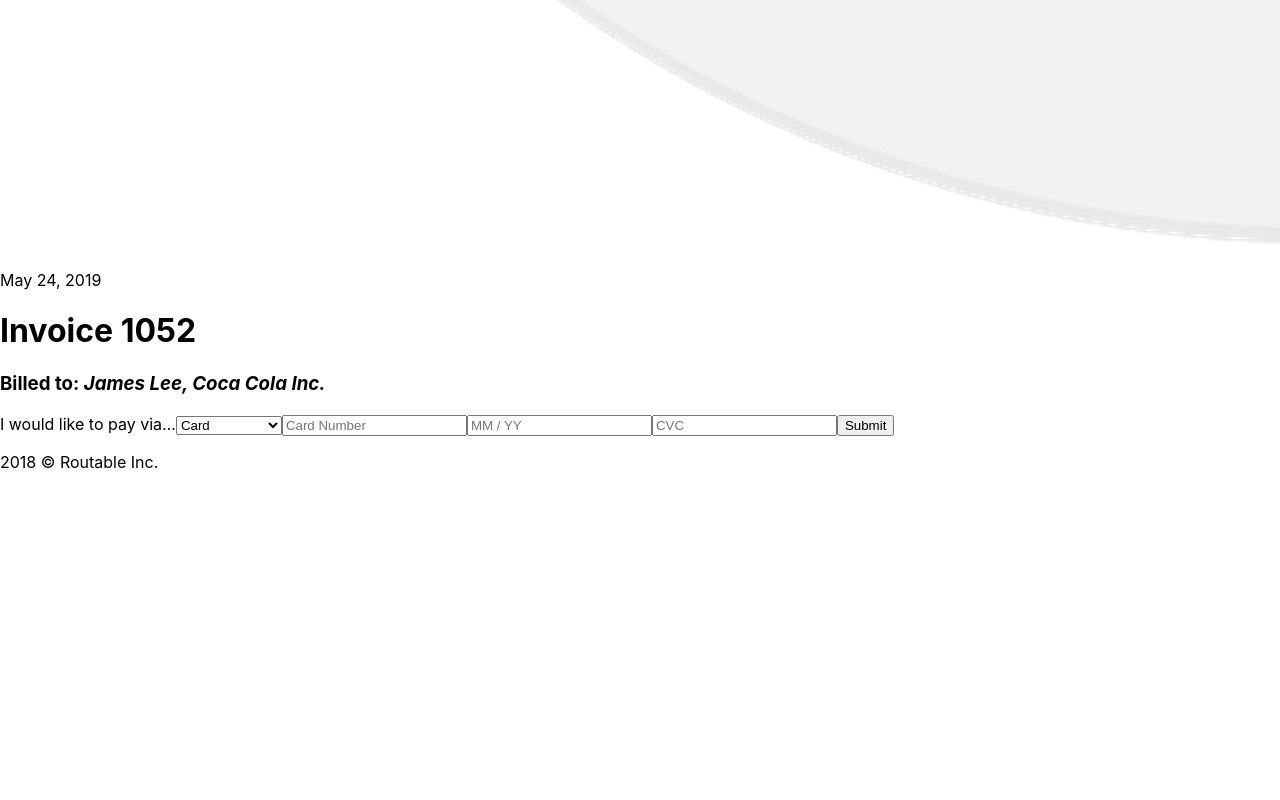
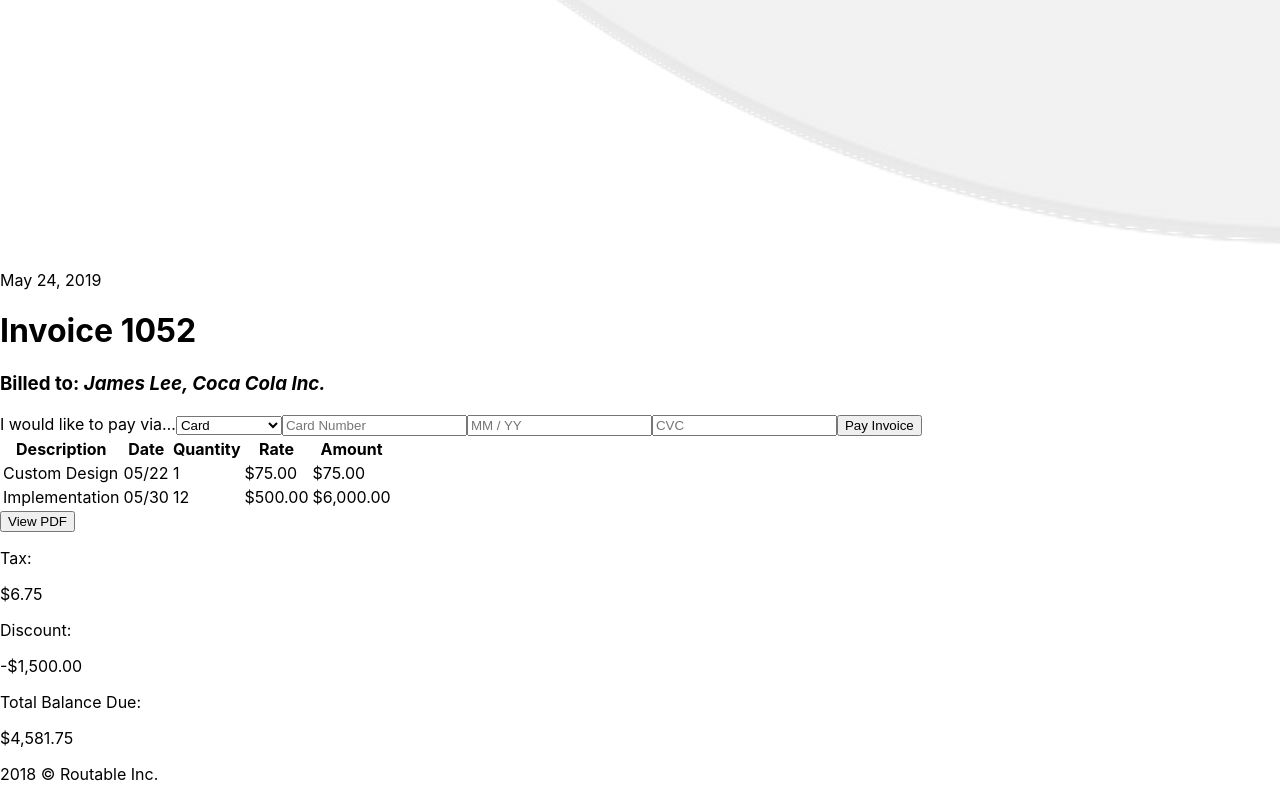
Before and after one commit to tiffanycollins/Routable-Challenge, a React (Create React App) app in the folder app/: page / in a window 1280 px wide. Shown: the part 2388-3188 px from the top of the page. Before the commit the page ends 2876 px from the top, so only its background shows below. Built offline with nearby package versions, Linux system fonts and the light colour scheme.

Commit message:
table components

```diff
--- a/app/src/App.js
+++ b/app/src/App.js
@@ -2,6 +2,7 @@ import React from 'react';
 import './css/App.css';
 import Header from './components/Header';
 import PaymentForm from './components/Form';
+import PaymentDataTable from './components/PaymentDataTable';
 import Footer from './components/Footer';
 
 function App() {
@@ -11,7 +12,7 @@ function App() {
         <div className="content">
           <Header />
           <PaymentForm />
-
+          <PaymentDataTable />
         </div>
         <Footer />
       </div>
--- /dev/null
+++ b/app/src/components/Cell.js
@@ -0,0 +1,19 @@
+import * as React from 'react';
+
+export default function Cell({
+  content,
+  header,
+}) {
+
+  const cellMarkup = header ? (
+    <th className="Cell Cell-header">
+      {content}
+    </th>
+  ) : (
+    <td className="Cell">
+      {content}
+    </td>
+  );
+
+  return (cellMarkup);
+}
--- /dev/null
+++ b/app/src/components/DataTable.js
@@ -0,0 +1,55 @@
+import * as React from 'react';
+import Cell from './Cell';
+
+export default class DataTable extends React.Component {
+  renderHeadingRow = (_cell, cellIndex) => {
+    const {headings} = this.props;
+
+    return (
+      <Cell
+        key={`heading-${cellIndex}`}
+        content={headings[cellIndex]}
+        header={true}
+      />
+    )
+  };
+
+  renderRow = (_row, rowIndex) => {
+    const {rows} = this.props;
+
+    return (
+      <tr key={`row-${rowIndex}`}>
+        {rows[rowIndex].map((_cell, cellIndex) => {
+          return (
+            <Cell
+              key={`${rowIndex}-${cellIndex}`}
+              content={rows[rowIndex][cellIndex]}
+            />
+          )
+        })}
+      </tr>
+    )
+  };
+
+  render() {
+    const {headings, rows} = this.props;
+
+    this.renderHeadingRow = this.renderHeadingRow.bind(this);
+    this.renderRow = this.renderRow.bind(this);
+
+    const theadMarkup = (
+      <tr key="heading">
+        {headings.map(this.renderHeadingRow)}
+      </tr>
+    );
+
+    const tbodyMarkup = rows.map(this.renderRow);
+
+    return (
+      <table className="Table">
+        <thead>{theadMarkup}</thead>
+        <tbody>{tbodyMarkup}</tbody>
+      </table>
+    );
+  }
+}
--- a/app/src/components/Form.js
+++ b/app/src/components/Form.js
@@ -27,7 +27,7 @@ export default class PaymentForm extends Component {
         <input type="text" placeholder="Card Number" onChange={this.handleChange} />
         <input type="text" placeholder="MM / YY" onChange={this.handleChange} />
         <input type="text" placeholder="CVC" onChange={this.handleChange} />
-        <input type="submit" value="Submit" />
+        <input type="submit" value="Pay Invoice" />
       </form>
     );
   }
--- /dev/null
+++ b/app/src/components/PaymentDataTable.js
@@ -0,0 +1,54 @@
+import React, { Component } from 'react';
+import DataTable from './DataTable';
+
+class PaymentDataTable extends Component {
+  render() {
+
+    const headings = [
+      'Description',
+      'Date',
+      'Quantity',
+      'Rate',
+      'Amount',
+    ];
+
+    const rows = [
+      [
+        'Custom Design',
+        '05/22',
+        1,
+        '$75.00',
+        '$75.00'
+      ],
+      [
+        'Implementation',
+        '05/30',
+        12,
+        '$500.00',
+        '$6,000.00'
+      ]
+    ];
+
+    return (
+      <div>
+        <DataTable headings={headings} rows={rows} />
+        <div className="table-summary">
+          <button>
+          View PDF
+          </button>
+          <div>
+            <p>Tax:</p> <p>$6.75</p>
+          </div>
+          <div>
+            <p>Discount:</p> <p>-$1,500.00</p>
+          </div>
+          <div>
+            <p>Total Balance Due:</p> <p>$4,581.75</p>
+          </div>
+        </div>
+      </div>
+    );
+  }
+}
+
+export default PaymentDataTable;
```
Also changed, not shown: app/src/components/Button.js (added, +19 -0 lines).
